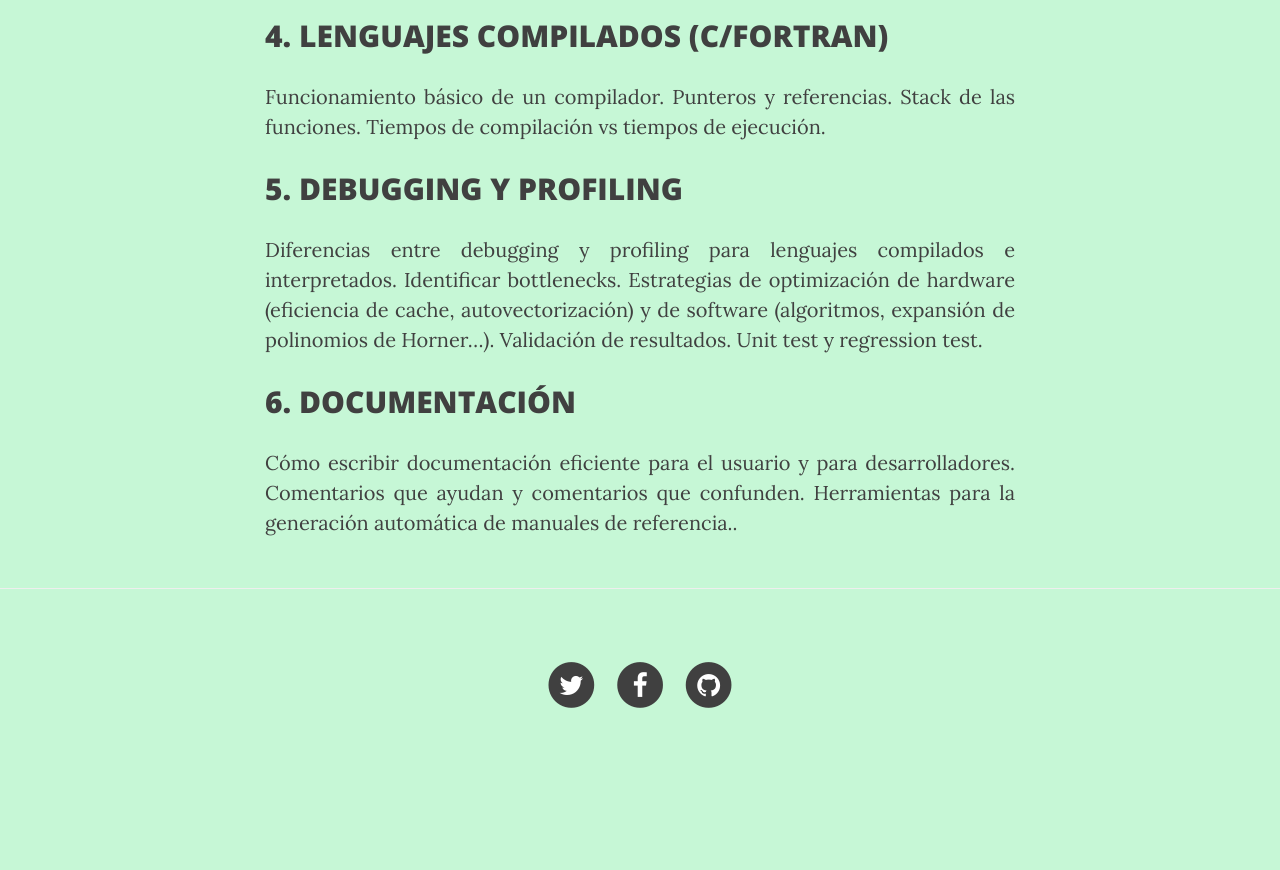
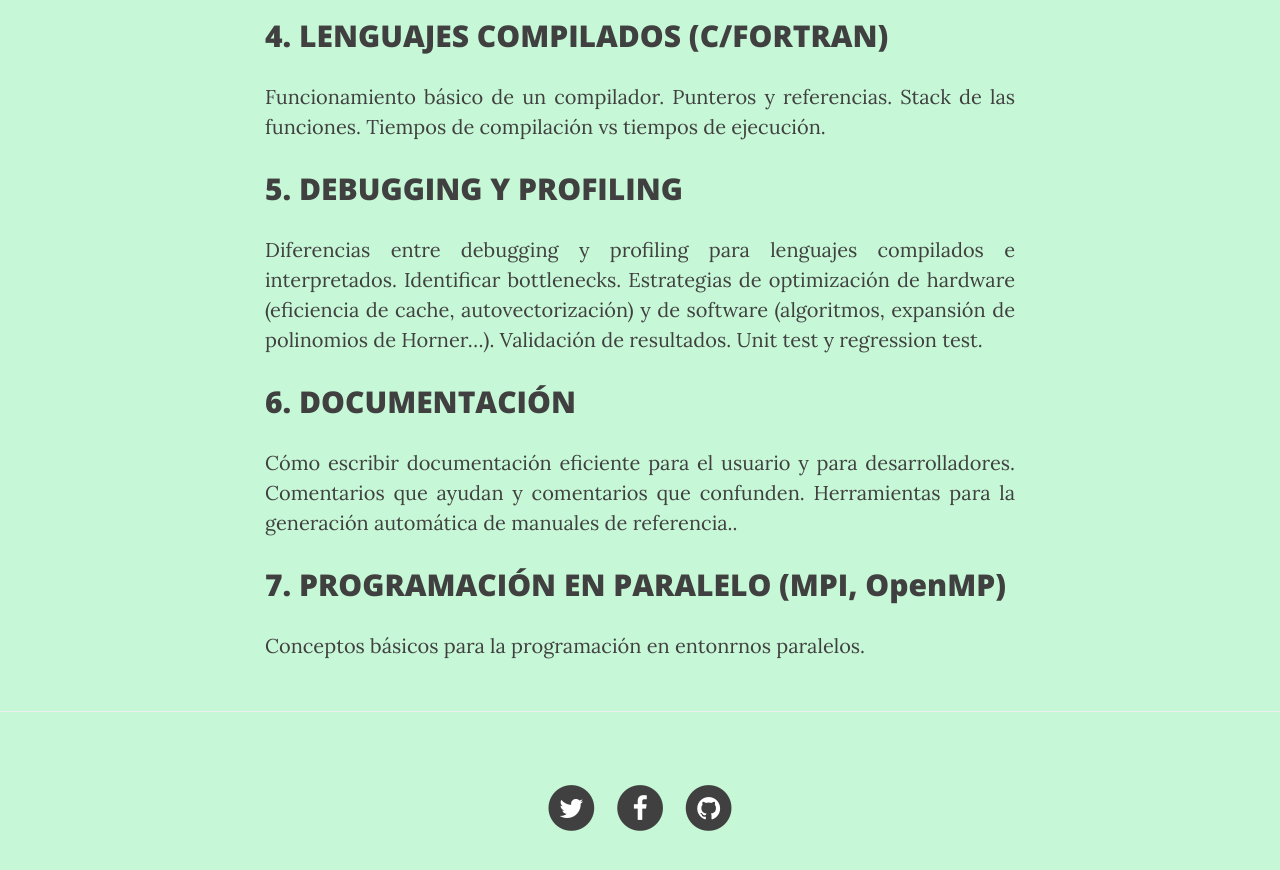
Before and after one commit to wtpc/wtpc.github.io, a Jekyll site: the page built from programa.md, in a window 1280 px wide and 900 px high, scrolled down 870 px. Shown: the top 870 px of the window. Built offline with Jekyll 4.4.1, drawn with Linux system fonts in a browser that asks for light colours; nearby versions of some CDN libraries; before the commit the page ends 1647 px from its top, so only the background shows below that.

Commit message:
Agregado programación en paralelo al programa

```diff
--- a/programa.md
+++ b/programa.md
@@ -22,3 +22,6 @@ permalink: /programa/
 
 ## 6. DOCUMENTACIÓN
    Cómo escribir documentación eficiente para el usuario y para desarrolladores. Comentarios que ayudan y comentarios que confunden. Herramientas para la generación automática de manuales de referencia..
+
+## 7. PROGRAMACIÓN EN PARALELO (MPI, OpenMP)
+   Conceptos básicos para la programación en entonrnos paralelos.
```
